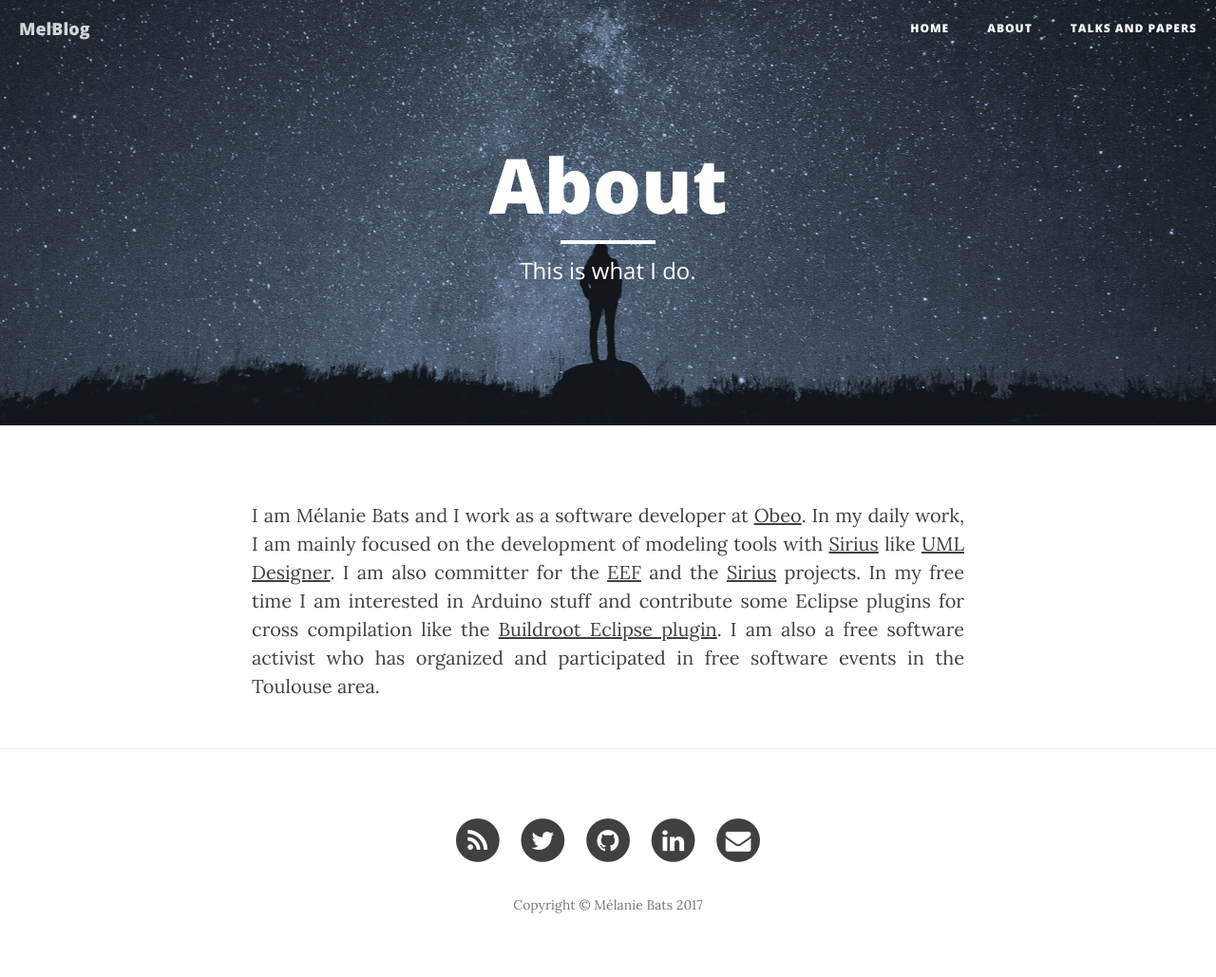
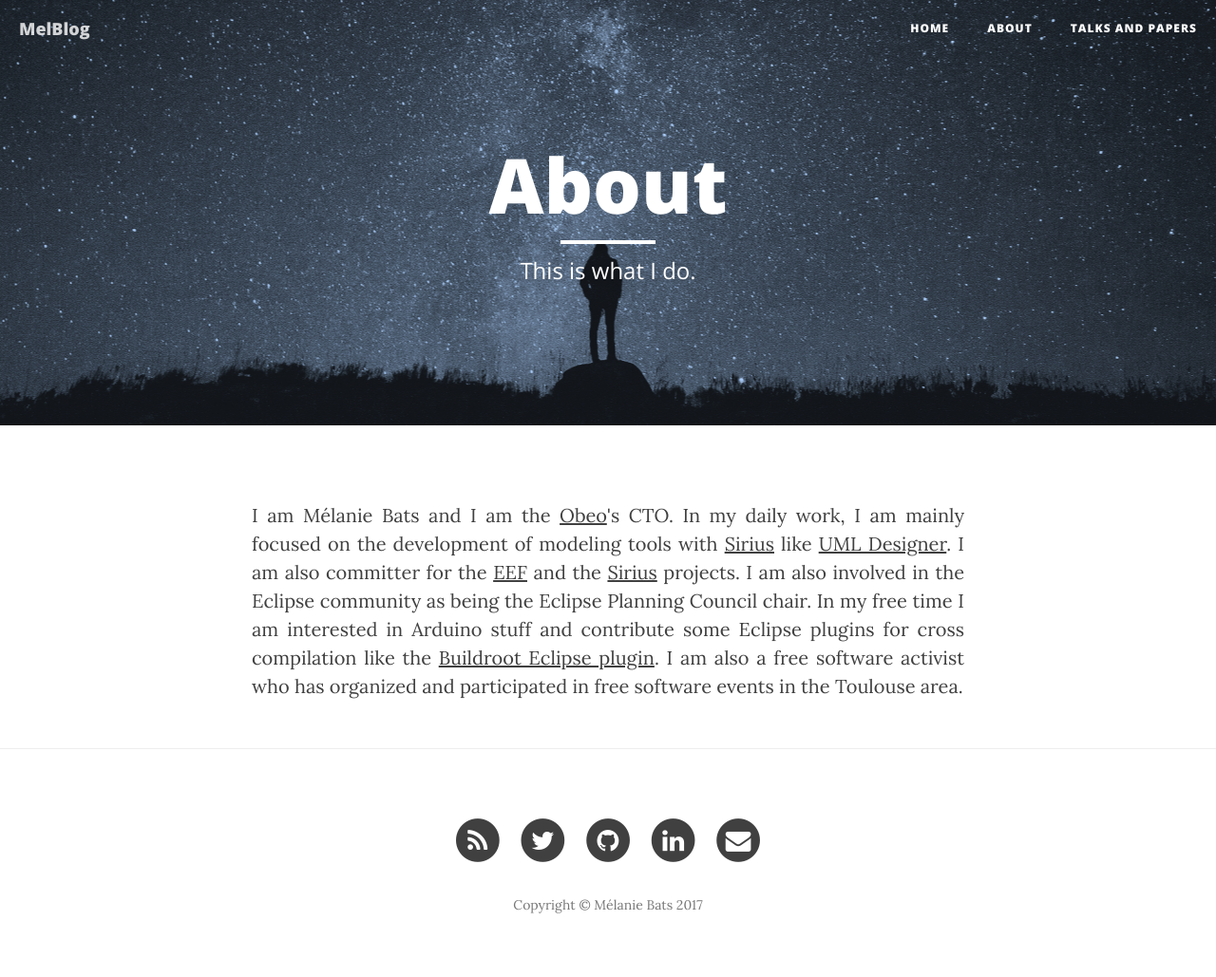
Before and after one commit to mbats/mbats.github.io, a Jekyll site: the page built from about.html, in a window 1280 px wide. Shown: the whole page at 95% size. Built offline with Jekyll 4.4.1, drawn with Linux system fonts in a browser that asks for light colours; nearby versions of some CDN libraries.

Commit message:
Update about to CTO and add links to other reorg posts

```diff
--- a/_posts/2017-09-18-zero-to-cto.markdown
+++ b/_posts/2017-09-18-zero-to-cto.markdown
@@ -54,3 +54,5 @@ Mary Poppins <br/></i>
 Thanks open source community, Eclipse Foundation and Obeo for giving me this opportunity!
 
 ![Go west](/img/zero-to-cto/obeo_north_america_en.png "Go west")
+
+Have a look also at [Cédric’s blog post](http://cedric.brun.io/obeo/north-america-here-we-come/) and [Obeo’s summary](https://blog.obeo.fr/en/post/obeo-goes-west).
--- a/about.html
+++ b/about.html
@@ -5,5 +5,5 @@ description: "This is what I do."
 header-img: "img/about-bg.jpg"
 ---
 
-<p>I am Mélanie Bats and I work as a software developer at <a href="http://www.obeo.fr">Obeo</a>. In my daily work, I am mainly focused on the development of modeling tools with <a href="http://eclipse.org/sirius">Sirius</a> like <a href="http://umldesigner.org">UML Designer</a>. I am also committer for the <a href="http://eclipse.org/eef">EEF</a> and the <a href="http://eclipse.org/sirius">Sirius</a> projects. In my free time I am interested in Arduino stuff and contribute some Eclipse plugins for cross compilation like the <a href="https://github.com/mbats/eclipse-buildroot-bundle/wiki">Buildroot Eclipse plugin</a>. I am also a free software activist who has organized and participated in free software events in the Toulouse area.
+<p>I am Mélanie Bats and I am the <a href="http://www.obeo.fr">Obeo</a>'s CTO. In my daily work, I am mainly focused on the development of modeling tools with <a href="http://eclipse.org/sirius">Sirius</a> like <a href="http://umldesigner.org">UML Designer</a>. I am also committer for the <a href="http://eclipse.org/eef">EEF</a> and the <a href="http://eclipse.org/sirius">Sirius</a> projects. I am also involved in the Eclipse community as being the Eclipse Planning Council chair. In my free time I am interested in Arduino stuff and contribute some Eclipse plugins for cross compilation like the <a href="https://github.com/mbats/eclipse-buildroot-bundle/wiki">Buildroot Eclipse plugin</a>. I am also a free software activist who has organized and participated in free software events in the Toulouse area.
 </p>
```
Also changed, not shown: img/zero-to-cto/obeo_north_america_en-small.png (added).
